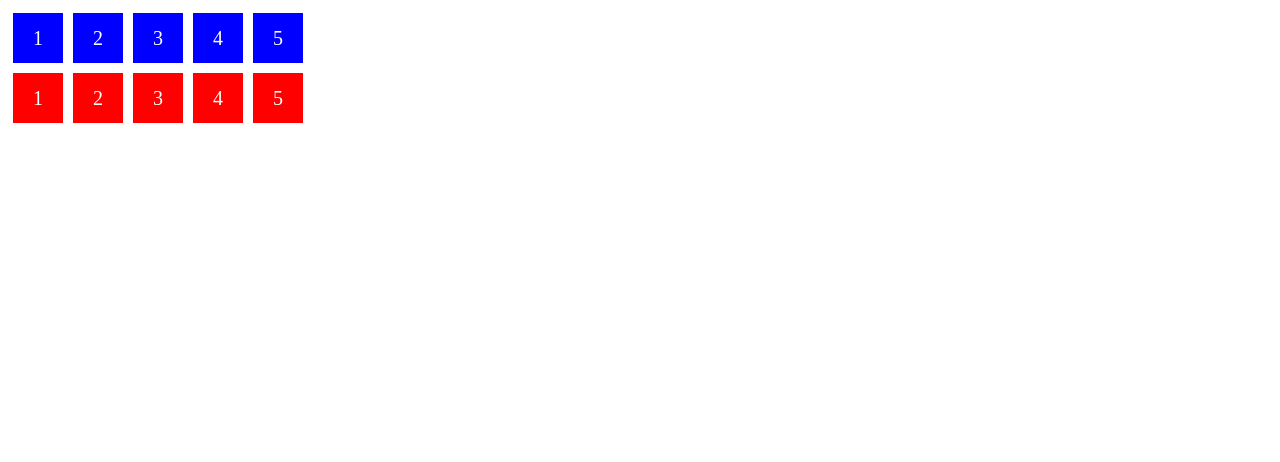
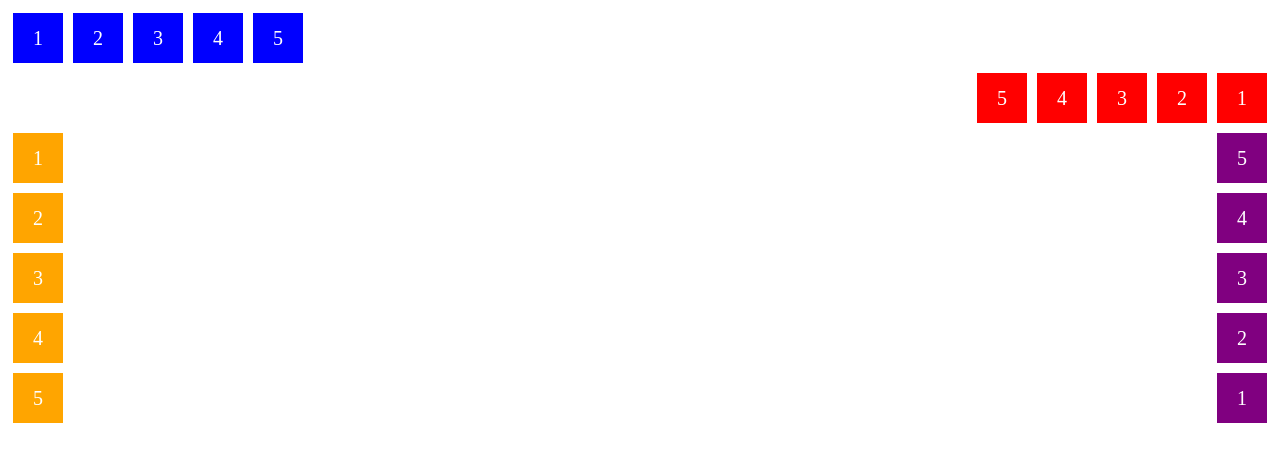
Before and after one commit to c4rlus/estudo-sobre-htmlcss, a plain HTML site: page flaxboxemcss/flexdirection.html in a window 1280 px wide. Drawn offline with Linux system fonts and the light colour scheme.

Commit message:
atualização

```diff
--- a/flaxboxemcss/flexdirection.html
+++ b/flaxboxemcss/flexdirection.html
@@ -12,7 +12,7 @@
             padding: 0;
             display: flex;
             list-style: none;
-            max-width: 500px;
+
         }
 
         .flex-item{
@@ -30,12 +30,30 @@
             flex-direction: row;
         }
 
-        .row-reverse li{
+        .row-reverse {
             flex-direction: row-reverse;
         }
 
         .row-reverse li{
             background-color: red;
+        }
+
+        .column{
+            float: left;
+            flex-direction: column;
+        }
+
+        .column li{
+            background-color: orange;
+        }
+
+        .column-reverse{
+            float: right;
+            flex-direction: column-reverse;
+        }
+
+        .column-reverse li{
+            background-color: purple;
         }
     </style>
 </head>
@@ -56,5 +74,21 @@
         <li class="flex-item">5</li>
     </ul>
 
+    <ul class="flex-container column">
+        <li class="flex-item">1</li>
+        <li class="flex-item">2</li>
+        <li class="flex-item">3</li>
+        <li class="flex-item">4</li>
+        <li class="flex-item">5</li>
+    </ul>
+
+    <ul class="flex-container column-reverse">
+        <li class="flex-item">1</li>
+        <li class="flex-item">2</li>
+        <li class="flex-item">3</li>
+        <li class="flex-item">4</li>
+        <li class="flex-item">5</li>
+    </ul>
+
 </body>
 </html>
```
